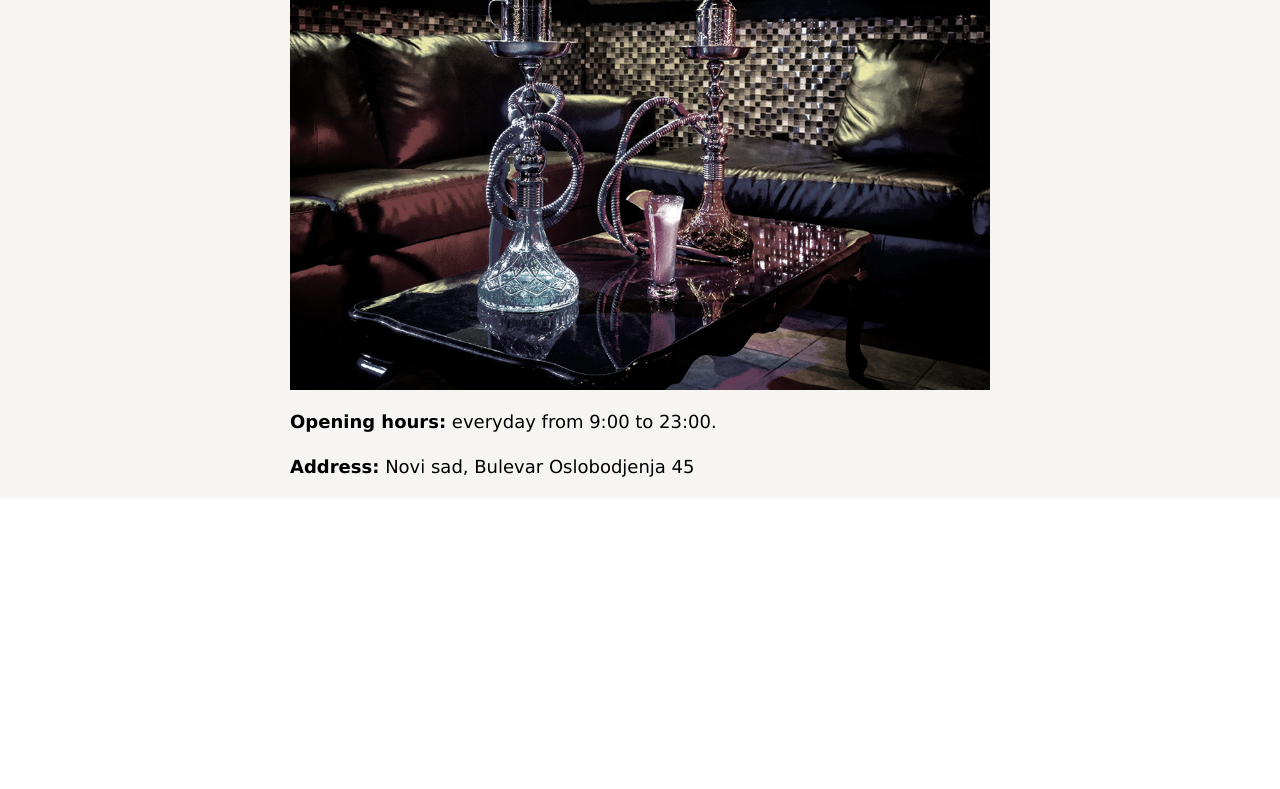
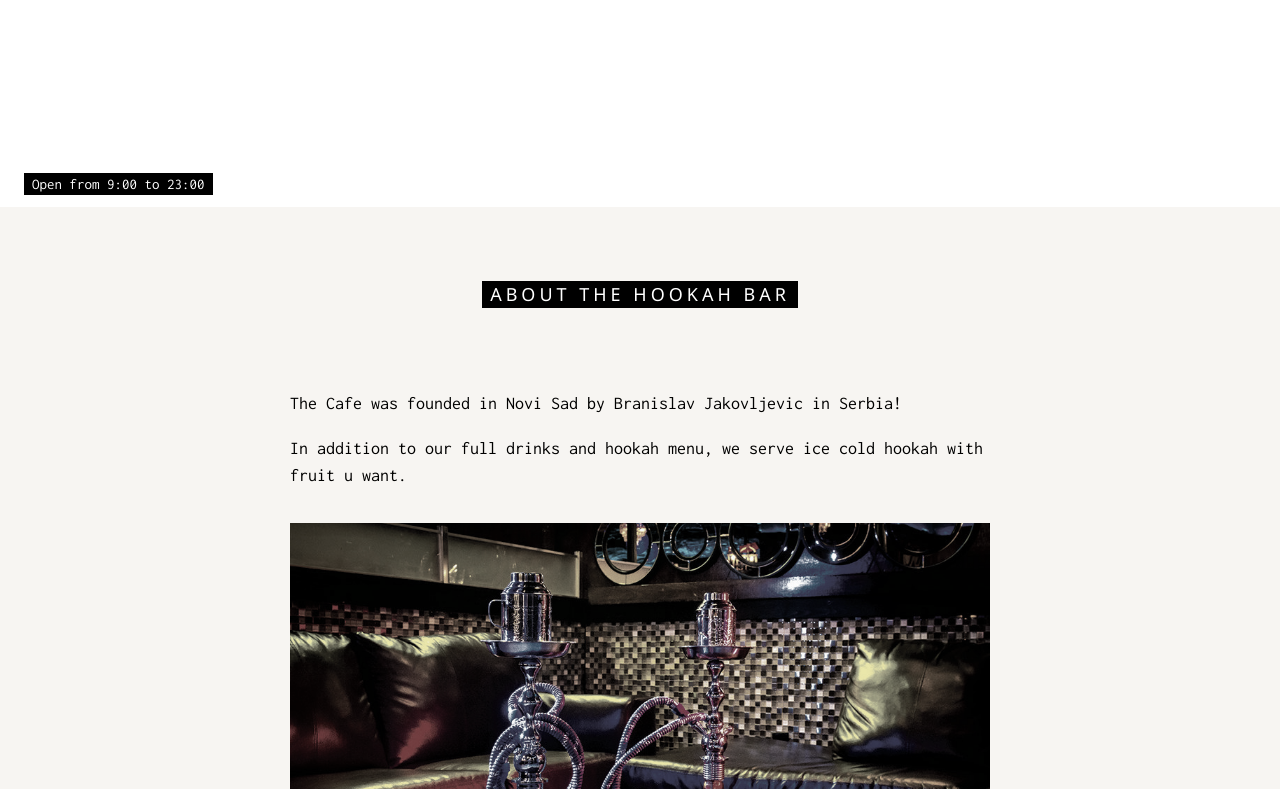
Before and after one commit to branislavjakovljevic/nargilabar, a plain HTML site: page about.html in a window 1280 px wide. Shown: the part 393-1182 px from the top of the page. Before the commit the page ends 891 px from the top, so only its background shows below. Drawn offline with nearby package versions, Linux system fonts and the light colour scheme.

Commit message:
Update about.html

```diff
--- a/about.html
+++ b/about.html
@@ -5,9 +5,8 @@
 <meta name="viewport" content="width=device-width, initial-scale=1">
 <link rel="stylesheet" href="https://www.w3schools.com/w3css/4/w3.css">
 <link rel="stylesheet" href="https://fonts.googleapis.com/css?family=Inconsolata">
-<style> {
-body,html{height:100%;font-family:Inconsolata,sans-serif}.bgimg{background-position:center;background-size:cover;background-image:url(nargila.jpg);min-height:75%}.menu{display:none
-}
+<style>
+body,html{height:100%;font-family:Inconsolata,sans-serif}.bgimg{background-position:center;background-size:cover;min-height:75%}.menu{display:none}
 </style>
 <!-- Links (sit on top) -->
 <div class="w3-top">
```
